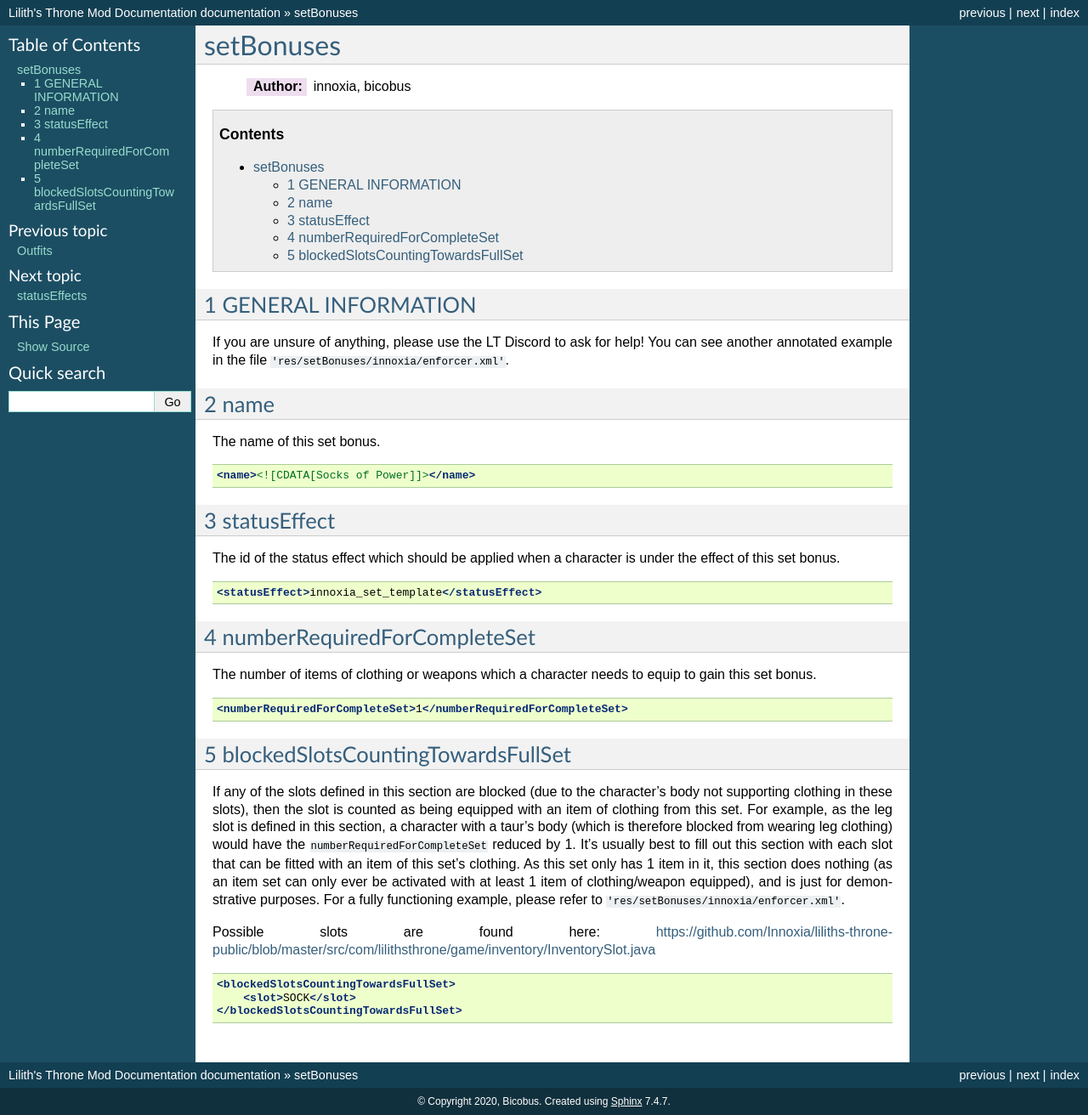
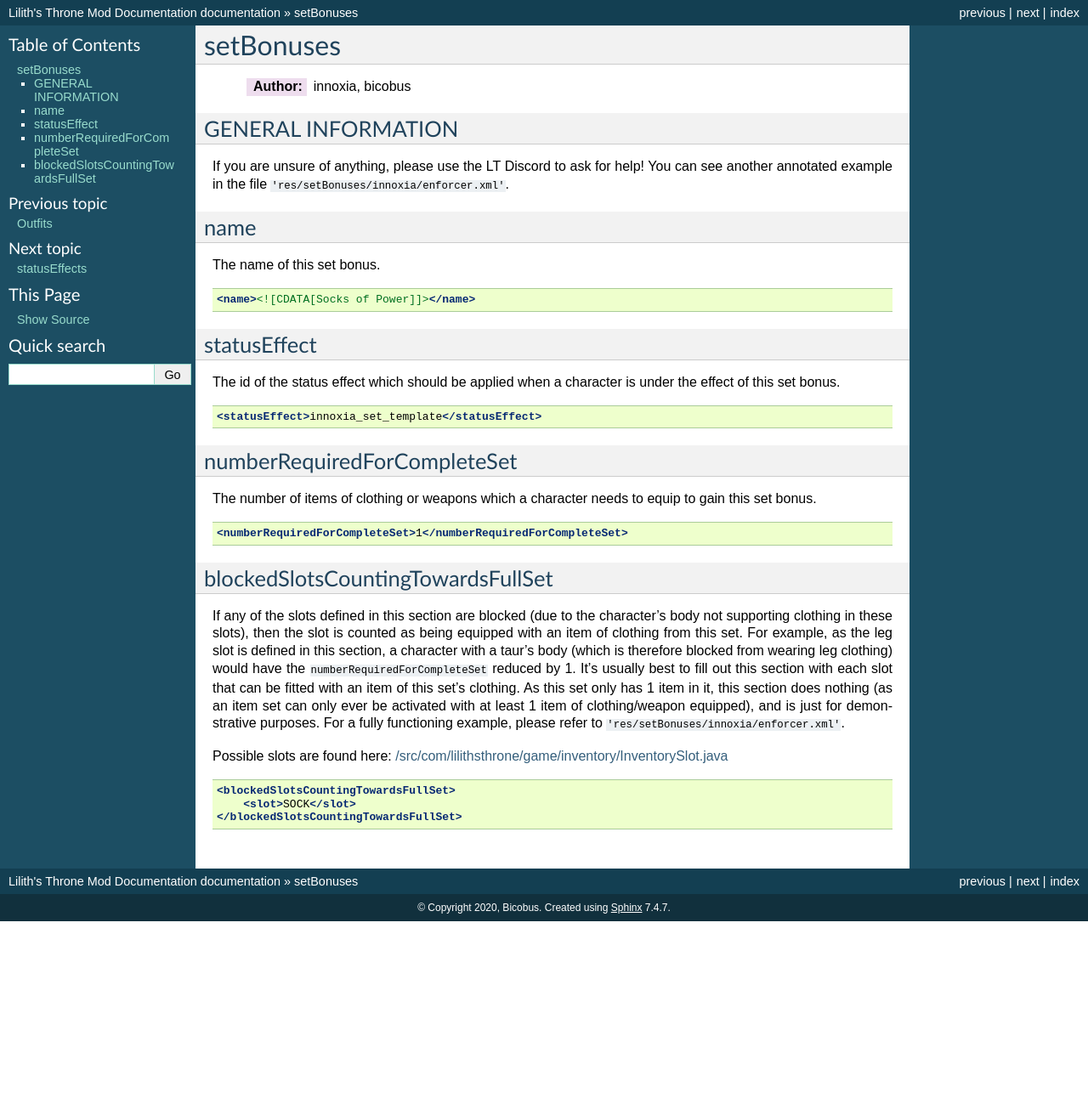
Before and after one commit to bicobus/lilith-throne-documentation, a Sphinx documentation site: the page built from docs/setBonuses.rst, in a window 1280 px wide. Shown: the whole page at 85% size. Built offline with Sphinx 7.4.7, drawn with Linux system fonts in a browser that asks for light colours; after the commit the page ends 1084 px from its top, so only the background shows below that.

Commit message:
Cleaning: first pass at setBonuses.rst

```diff
--- a/docs/setBonuses.rst
+++ b/docs/setBonuses.rst
@@ -4,19 +4,15 @@ setBonuses
 
     :Author: innoxia, bicobus
 
-.. contents::
-
-
-
-1 GENERAL INFORMATION
----------------------
+GENERAL INFORMATION
+-------------------
 
 If you are unsure of anything, please use the LT Discord to ask for help! You
 can see another annotated example in the file
 ``'res/setBonuses/innoxia/enforcer.xml'``.
 
-2 name
-------
+name
+----
 
 The name of this set bonus.
 
@@ -25,10 +21,8 @@ The name of this set bonus.
 
     <name><![CDATA[Socks of Power]]></name>
 
-.. _statusEffect:
-
-3 statusEffect
---------------
+statusEffect
+------------
 
 The id of the status effect which should be applied when a character is under
 the effect of this set bonus.
@@ -38,8 +32,8 @@ the effect of this set bonus.
 
     <statusEffect>innoxia_set_template</statusEffect>
 
-4 numberRequiredForCompleteSet
-------------------------------
+numberRequiredForCompleteSet
+----------------------------
 
 The number of items of clothing or weapons which a character needs to equip to
 gain this set bonus.
@@ -49,22 +43,22 @@ gain this set bonus.
 
     <numberRequiredForCompleteSet>1</numberRequiredForCompleteSet>
 
-5 blockedSlotsCountingTowardsFullSet
-------------------------------------
+blockedSlotsCountingTowardsFullSet
+----------------------------------
 
 If any of the slots defined in this section are blocked (due to the character’s
 body not supporting clothing in these slots), then the slot is counted as being
 equipped with an item of clothing from this set. For example, as the leg slot is
 defined in this section, a character with a taur’s body (which is therefore
-blocked from wearing leg clothing) would have the ``numberRequiredForCompleteSet``
-reduced by 1. It’s usually best to fill out this section with each slot that can
-be fitted with an item of this set’s clothing. As this set only has 1 item in
-it, this section does nothing (as an item set can only ever be activated with at
-least 1 item of clothing/weapon equipped), and is just for demonstrative
-purposes. For a fully functioning example, please refer to
-``'res/setBonuses/innoxia/enforcer.xml'``.
+blocked from wearing leg clothing) would have the
+``numberRequiredForCompleteSet`` reduced by 1. It’s usually best to fill out
+this section with each slot that can be fitted with an item of this set’s
+clothing. As this set only has 1 item in it, this section does nothing (as an
+item set can only ever be activated with at least 1 item of clothing/weapon
+equipped), and is just for demonstrative purposes. For a fully functioning
+example, please refer to ``'res/setBonuses/innoxia/enforcer.xml'``.
 
-Possible slots are found here: `https://github.com/Innoxia/liliths-throne-public/blob/master/src/com/lilithsthrone/game/inventory/InventorySlot.java <https://github.com/Innoxia/liliths-throne-public/blob/master/src/com/lilithsthrone/game/inventory/InventorySlot.java>`_
+Possible slots are found here: `/src/com/lilithsthrone/game/inventory/InventorySlot.java <https://github.com/Innoxia/liliths-throne-public/blob/master/src/com/lilithsthrone/game/inventory/InventorySlot.java>`_
 
 .. code:: xml
     :name: blockedSlotsCountingTowardsFullSet
```
